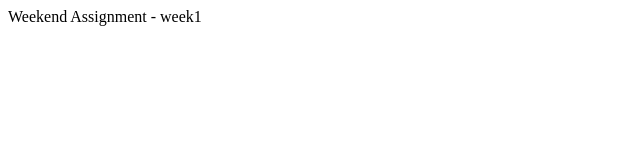
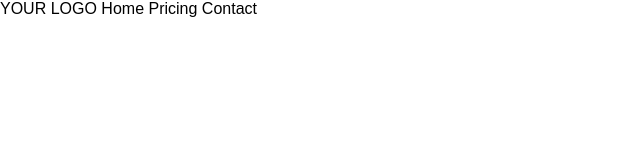
Before and after one commit to BenjieCodes/Image-to-HTML-CSS-Normal, a plain HTML site: page index.html in a window 1280 px wide. Shown: the whole page, without its empty margins (0-640 px from the left). Drawn offline with Linux system fonts and the light colour scheme.

Commit message:
Started working on nav bar

```diff
--- a/css/main.css
+++ b/css/main.css
@@ -0,0 +1,11 @@
+
+
+
+.img {
+  background: url(../images/background.jpg);
+}
+
+nav {
+  float:left;
+  list-style: none;
+}
--- a/index.html
+++ b/index.html
@@ -2,10 +2,19 @@
 <html>
   <head>
     <meta charset="utf-8">
-    <link rel="stylesheet" href="css/main.css";
     <title>Weekend Assignment - week1</title>
+    <link rel="stylesheet" href="css/normalize.css";>
+    <link rel="stylesheet" href="css/main.css";>
   </head>
   <body>
-
+    <header>
+      <nav>
+        <span>YOUR LOGO </span>
+        <span>Home      </span>
+        <span>Pricing   </span>
+        <span>Contact   </span>
+      </nav>
+    </header>
+    </div>
   </body>
 </html>
```
